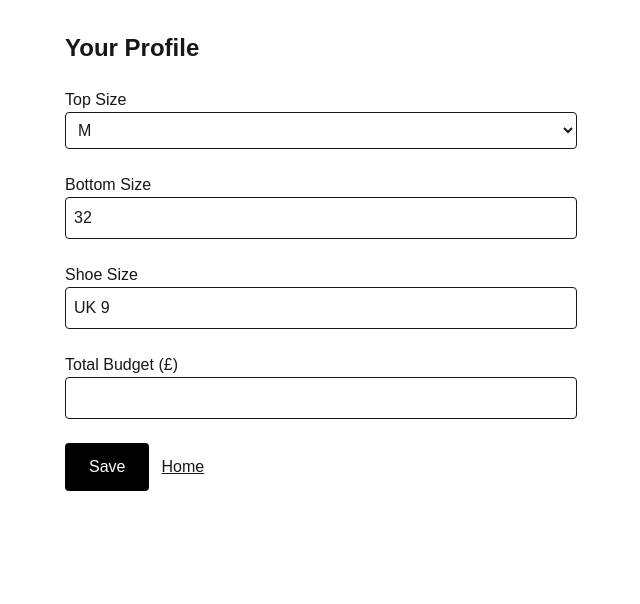
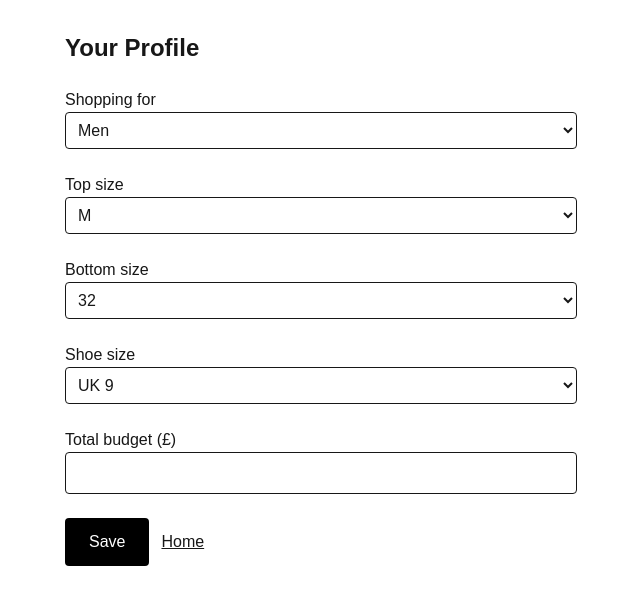
Before and after one commit to danielholkss01/fitshop-web, a Next.js app: page /profile in a window 1280 px wide. Shown: the top 604 px of the page, without its empty margins (319-959 px from the left). Built offline with nearby package versions, Linux system fonts and the light colour scheme.

Commit message:
Let shoppers choose men's or women's sizes

```diff
--- a/src/app/profile/page.tsx
+++ b/src/app/profile/page.tsx
@@ -3,39 +3,74 @@
 import { useState, useEffect } from 'react';
 import Link from 'next/link';
 
+type Audience = 'men' | 'women';
 type Profile = {
+  audience: Audience;
   topSize: string;
   bottomSize: string;
   shoeSize: string;
   budget: number | '';
 };
 
+const sizes: Record<Audience, { tops: string[]; bottoms: string[]; shoes: string[] }> = {
+  men: {
+    tops: ['XS', 'S', 'M', 'L', 'XL'],
+    bottoms: ['30', '32', '34', '36'],
+    shoes: ['UK 8', 'UK 9', 'UK 10'],
+  },
+  women: {
+    tops: ['8', '10', '12', '14', '16'],
+    bottoms: ['8', '10', '12', '14', '16'],
+    shoes: ['UK 4', 'UK 5', 'UK 6', 'UK 7', 'UK 8'],
+  },
+};
+
+const defaultProfile: Profile = {
+  audience: 'men',
+  topSize: 'M',
+  bottomSize: '32',
+  shoeSize: 'UK 9',
+  budget: '',
+};
+
 export default function ProfilePage() {
-  const [profile, setProfile] = useState<Profile>({
-    topSize: 'M',
-    bottomSize: '32',
-    shoeSize: 'UK 9',
-    budget: '',
-  });
-  const [saved, setSaved] = useState<boolean>(false);
+  const [profile, setProfile] = useState<Profile>(defaultProfile);
+  const [saved, setSaved] = useState(false);
 
   useEffect(() => {
-    const raw = typeof window !== 'undefined' ? localStorage.getItem('fitshop_profile') : null;
+    const raw = localStorage.getItem('fitshop_profile');
     if (raw) {
       try {
-        setProfile(JSON.parse(raw) as Profile);
+        const stored = JSON.parse(raw) as Partial<Profile>;
+        const audience: Audience = stored.audience === 'women' ? 'women' : 'men';
+        const options = sizes[audience];
+        setProfile({
+          audience,
+          topSize: options.tops.includes(stored.topSize ?? '') ? stored.topSize! : options.tops[0],
+          bottomSize: options.bottoms.includes(stored.bottomSize ?? '') ? stored.bottomSize! : options.bottoms[0],
+          shoeSize: options.shoes.includes(stored.shoeSize ?? '') ? stored.shoeSize! : options.shoes[0],
+          budget: typeof stored.budget === 'number' ? stored.budget : '',
+        });
       } catch {
-        // ignore parse errors
+        // Ignore invalid saved profiles.
       }
     }
   }, []);
 
-  function handleChange(e: React.ChangeEvent<HTMLInputElement | HTMLSelectElement>) {
-    const { name, value } = e.target;
-    setProfile((prev) => ({
-      ...prev,
-      [name]: name === 'budget' ? (value === '' ? '' : Number(value)) : value,
+  function chooseAudience(audience: Audience) {
+    const options = sizes[audience];
+    setProfile(prev => ({
+      audience,
+      topSize: options.tops[0],
+      bottomSize: options.bottoms[0],
+      shoeSize: options.shoes[0],
+      budget: prev.budget,
     }));
+    setSaved(false);
+  }
+
+  function changeSize(name: 'topSize' | 'bottomSize' | 'shoeSize', value: string) {
+    setProfile(prev => ({ ...prev, [name]: value }));
     setSaved(false);
   }
 
@@ -44,53 +79,52 @@ export default function ProfilePage() {
     setSaved(true);
   }
 
+  const options = sizes[profile.audience];
+
   return (
     <main className="min-h-screen p-8 max-w-xl mx-auto space-y-6">
       <h1 className="text-2xl font-bold">Your Profile</h1>
 
       <label className="block">
-        <span>Top Size</span>
+        <span>Shopping for</span>
         <select
-          name="topSize"
-          value={profile.topSize}
-          onChange={handleChange}
+          value={profile.audience}
+          onChange={e => chooseAudience(e.target.value as Audience)}
           className="block w-full p-2 border rounded"
         >
-          <option>XS</option>
-          <option>S</option>
-          <option>M</option>
-          <option>L</option>
-          <option>XL</option>
+          <option value="men">Men</option>
+          <option value="women">Women</option>
         </select>
       </label>
 
-      <label className="block">
-        <span>Bottom Size</span>
-        <input
-          name="bottomSize"
-          value={profile.bottomSize}
-          onChange={handleChange}
-          className="block w-full p-2 border rounded"
-        />
-      </label>
+      {([
+        ['topSize', 'Top size', options.tops],
+        ['bottomSize', 'Bottom size', options.bottoms],
+        ['shoeSize', 'Shoe size', options.shoes],
+      ] as const).map(([name, label, values]) => (
+        <label key={name} className="block">
+          <span>{label}</span>
+          <select
+            value={profile[name]}
+            onChange={e => changeSize(name, e.target.value)}
+            className="block w-full p-2 border rounded"
+          >
+            {values.map(value => <option key={value} value={value}>{value}</option>)}
+          </select>
+        </label>
+      ))}
 
       <label className="block">
-        <span>Shoe Size</span>
-        <input
-          name="shoeSize"
-          value={profile.shoeSize}
-          onChange={handleChange}
-          className="block w-full p-2 border rounded"
-        />
-      </label>
-
-      <label className="block">
-        <span>Total Budget (£)</span>
+        <span>Total budget (£)</span>
         <input
           name="budget"
           type="number"
+          min="1"
           value={profile.budget}
-          onChange={handleChange}
+          onChange={e => {
+            setProfile(prev => ({ ...prev, budget: e.target.value === '' ? '' : Number(e.target.value) }));
+            setSaved(false);
+          }}
           className="block w-full p-2 border rounded"
         />
       </label>
@@ -100,9 +134,7 @@ export default function ProfilePage() {
           Save
         </button>
         {saved && <div className="text-green-700">Saved!</div>}
-        <Link href="/" className="underline">
-          Home
-        </Link>
+        <Link href="/" className="underline">Home</Link>
       </div>
     </main>
   );
```
